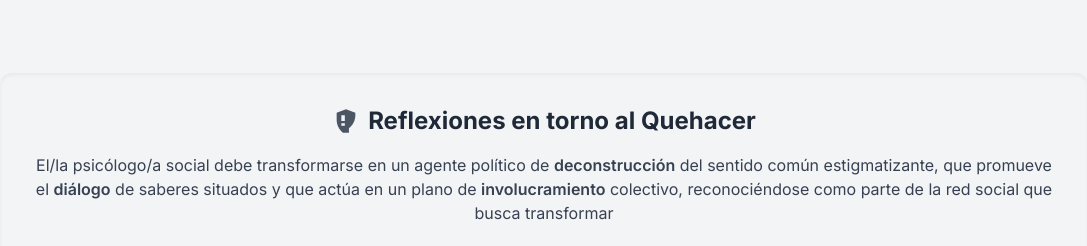
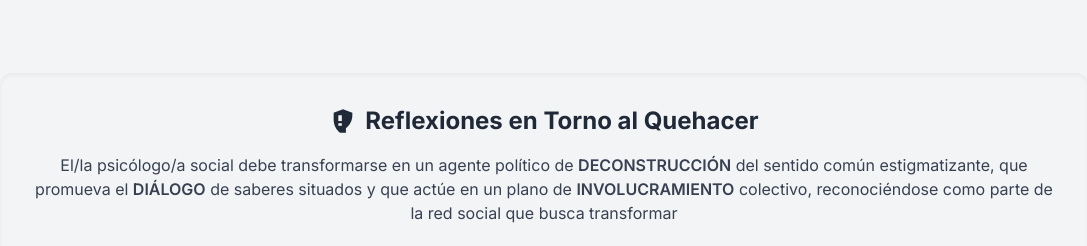
Before and after one commit to Psicologia-UNC/Social, a plain HTML site: page index.html in a window 1280 px wide. Shown: the part 2371-2617 px from the top of the page, without its empty margins (96-1183 px from the left). Drawn offline with nearby package versions, Linux system fonts and the light colour scheme.

Commit message:
Update index.html

```diff
--- a/index.html
+++ b/index.html
@@ -403,12 +403,12 @@
 
         <div class="mt-48 p-6 md:p-8 bg-gray-100 rounded-xl shadow-inner">
             <h3 id="rol-critico" class="text-2xl font-bold text-gray-800 mb-4 flex items-center justify-center">
-                <svg class="icon-svg text-gray-600 mr-2" viewBox="0 0 24 24">
+                <svg class="icon-svg text-gray-800 mr-2" viewBox="0 0 24 24">
                     <path d="M12 2L4 5v6.09c0 4.54 2.37 8.64 5.5 10.91V22h5v-3.91c3.13-2.27 5.5-6.37 5.5-10.91V5l-8-3zm-1 14H8v-2h3v2zm0-4H8V7h3v5z"/>
                 </svg>
-                Reflexiones en torno al Quehacer
+                Reflexiones en Torno al Quehacer
             </h3>
-            <p class="text-gray-700 mb-4 text-center">El/la psicólogo/a social debe transformarse en un agente político de <span class="font-semibold">deconstrucción</span> del sentido común estigmatizante, que promueve el <span class="font-semibold">diálogo</span> de saberes situados y que actúa en un plano de <span class="font-semibold">involucramiento</span> colectivo, reconociéndose como parte de la red social que busca transformar</p>
+            <p class="text-gray-700 mb-4 text-center">El/la psicólogo/a social debe transformarse en un agente político de <span class="font-semibold">DECONSTRUCCIÓN</span> del sentido común estigmatizante, que promueva el <span class="font-semibold">DIÁLOGO</span> de saberes situados y que actúe en un plano de <span class="font-semibold">INVOLUCRAMIENTO</span> colectivo, reconociéndose como parte de la red social que busca transformar</p>
 
             <div class="grid md:grid-cols-3 gap-4 text-center mt-6">
                 <div class="synthesis-card-fixed-height" onclick="flipCard('deconstruccion-flip-container')">
```
